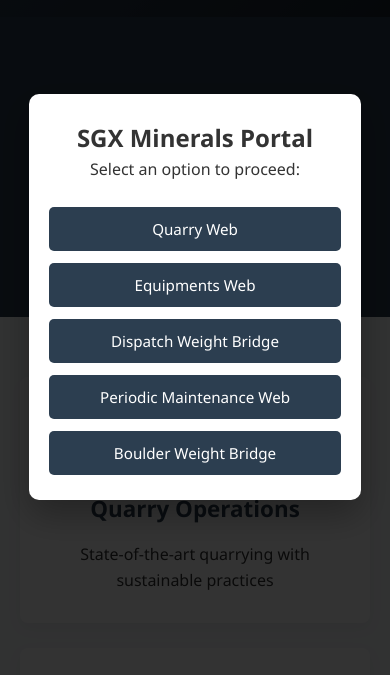
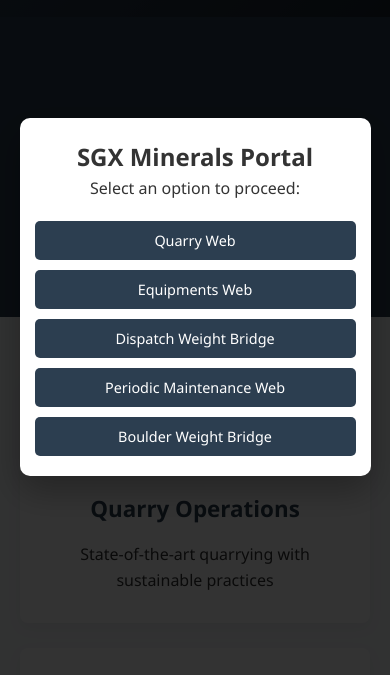
Before and after one commit to bimal-bp/SGX_ERP_DEMO, a plain HTML site: page index.html in a window 390 px wide. Both pictures are taken after a click on the button "ENTER PORTAL". Shown: the part 125-800 px from the top of the page. Drawn offline with Linux system fonts and the light colour scheme.

Commit message:
Update index.html

```diff
--- a/index.html
+++ b/index.html
@@ -88,20 +88,20 @@
             display: inline-block;
             background: #ff9900;
             color: white;
-            padding: 18px 35px; /* Increased padding for larger button */
-            font-size: 1.4rem; /* Increased font size */
+            padding: 22px 45px; /* Increased padding for larger button */
+            font-size: 1.6rem; /* Increased font size */
             font-weight: 700; /* Bolder font weight */
             text-decoration: none;
-            border-radius: 8px; /* Slightly larger border radius */
+            border-radius: 8px;
             transition: all 0.3s ease;
             border: none;
             cursor: pointer;
-            box-shadow: 0 6px 15px rgba(0, 0, 0, 0.2); /* Enhanced shadow */
+            box-shadow: 0 6px 15px rgba(0, 0, 0, 0.2);
         }
 
         .btn:hover {
             background: #e68a00;
-            transform: translateY(-5px); /* More pronounced hover effect */
+            transform: translateY(-5px);
             box-shadow: 0 12px 25px rgba(0, 0, 0, 0.25);
         }
 
@@ -260,28 +260,28 @@
 
         .modal-content {
             background: white;
-            padding: 30px; /* Reduced padding for smaller box */
+            padding: 25px; /* Reduced padding for smaller box */
             border-radius: 10px;
             text-align: center;
-            max-width: 500px; /* Reduced max-width for smaller box */
-            width: 85%; /* Slightly increased percentage width */
+            max-width: 450px; /* Reduced max-width for smaller box */
+            width: 90%; /* Increased percentage width */
             box-shadow: 0 15px 35px rgba(0, 0, 0, 0.3);
         }
 
         .modal-buttons {
             display: grid;
             grid-template-columns: repeat(2, 1fr);
-            gap: 12px; /* Reduced gap between buttons */
-            margin-top: 25px; /* Reduced top margin */
+            gap: 10px; /* Reduced gap between buttons */
+            margin-top: 20px; /* Reduced top margin */
         }
 
         .modal-btn {
-            padding: 12px 10px; /* Reduced padding for smaller buttons */
+            padding: 10px 8px; /* Reduced padding for smaller buttons */
             background: #2c3e50;
             color: white;
             border: none;
             border-radius: 5px;
-            font-size: 0.95rem; /* Slightly smaller font */
+            font-size: 0.9rem; /* Slightly smaller font */
             cursor: pointer;
             transition: all 0.3s ease;
         }
@@ -315,12 +315,13 @@
             }
 
             .btn {
-                padding: 15px 25px; /* Adjusted for mobile */
-                font-size: 1.2rem;
+                padding: 18px 30px; /* Adjusted for mobile */
+                font-size: 1.4rem;
             }
 
             .modal-content {
-                padding: 25px 20px; /* Adjusted for mobile */
+                padding: 20px 15px; /* Adjusted for mobile */
+                max-width: 90%; /* Full width on mobile */
             }
         }
     </style>
```
